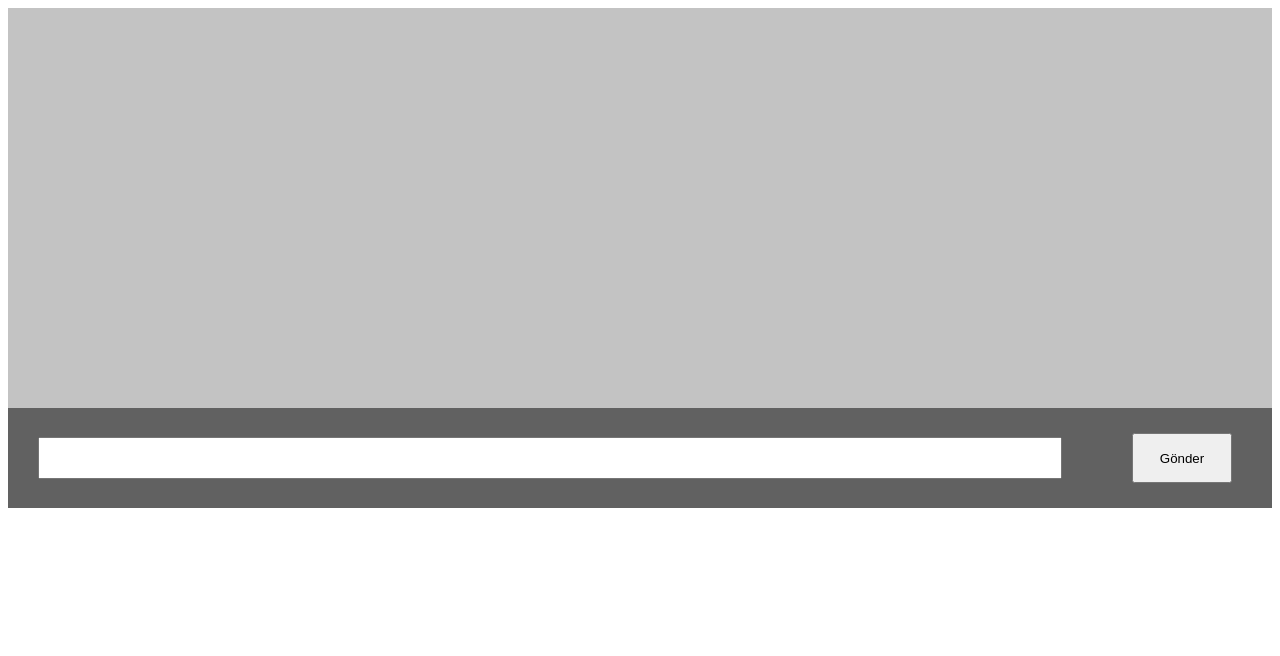
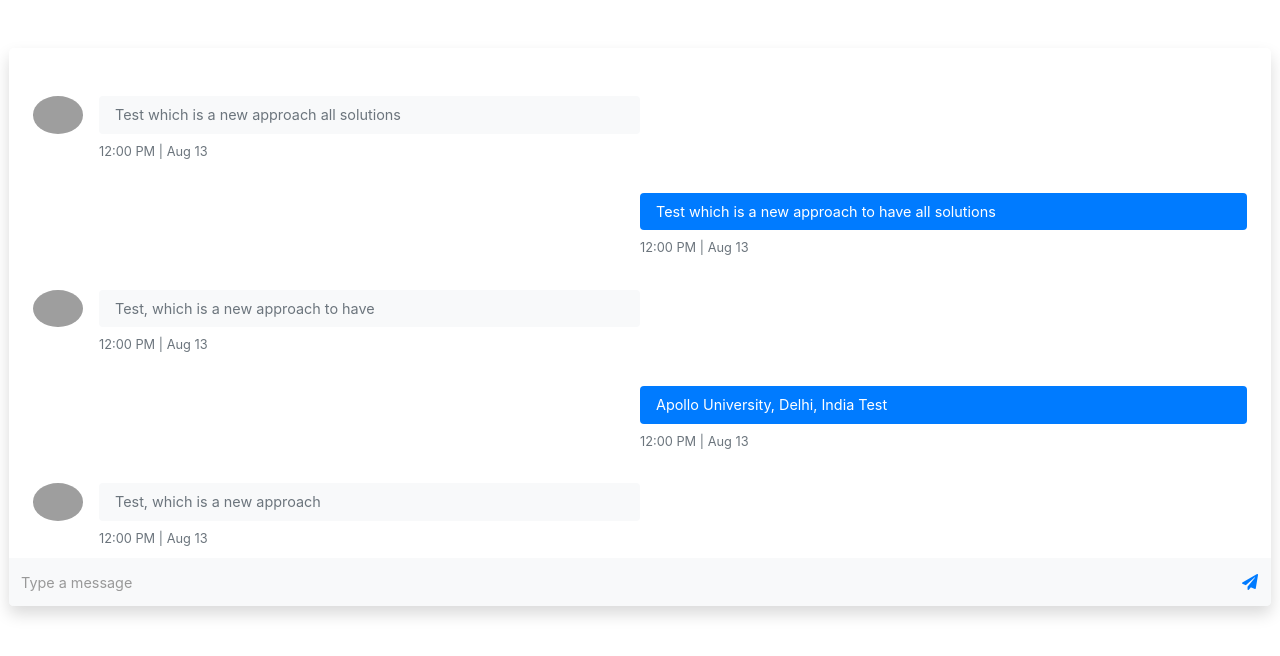
Before and after one commit to atakangemici/BetweenusUI, an Angular app: page / in a window 1280 px wide. Shown: the top 656 px of the page. Built offline with nearby package versions, Linux system fonts and the light colour scheme; grey boxes are pictures that could not be loaded.

Commit message:
new chat template

```diff
--- a/src/app/app.component.html
+++ b/src/app/app.component.html
@@ -1,3 +1,5 @@
+
+
 <div>
   <app-chat-inbox></app-chat-inbox>
 </div>
--- a/src/app/chat-inbox/chat-inbox.component.css
+++ b/src/app/chat-inbox/chat-inbox.component.css
@@ -1,28 +1,58 @@
-.chat-messages-show-container{
-    background: #c3c3c3;
-    height: 400px;
-    display: flex;
-    flex-direction: column;
-    overflow: auto;
+@import url('https://fonts.googleapis.com/css2?family=Roboto:wght@500&display=swap');
+
+@import url('https://stackpath.bootstrapcdn.com/bootstrap/4.4.1/css/bootstrap.min.css');
+
+@import url('https://stackpath.bootstrapcdn.com/bootstrap/4.4.1/js/bootstrap.bundle.min.js');
+
+@import url('https://use.fontawesome.com/releases/v5.7.2/css/all.css');
+
+@import url('https://cdnjs.cloudflare.com/ajax/libs/jquery/3.2.1/jquery.min.js');
+
+/*
+*
+* ==========================================
+* FOR DEMO PURPOSES
+* ==========================================
+*
+*/
+body {
+   background-color: #74EBD5;
+   background-image: linear-gradient(90deg, #74EBD5 0%, #9FACE6 100%);
+
+   min-height: 100vh;
  }
- .chat-messages-show-list {
-    list-style-type:none;
-    margin: 0;
-    padding: 0;
+
+ ::-webkit-scrollbar {
+   width: 5px;
  }
- .chat-messages-create-container{
-    background: #616161;
-    height: 100px;
-    display: flex;
-    justify-content: center;
+
+ ::-webkit-scrollbar-track {
+   width: 5px;
+   background: #f5f5f5;
  }
- .chat-messages-create-input {
-    padding: 12px;
-    margin: 29px 30px;
-    flex:2
+
+ ::-webkit-scrollbar-thumb {
+   width: 1em;
+   background-color: #ddd;
+   outline: 1px solid slategrey;
+   border-radius: 1rem;
  }
- .chat-messages-create-button {
-    height: 50px;
-    margin: auto 40px;
-    width: 100px;
+
+ .text-small {
+   font-size: 0.9rem;
  }
+
+ .messages-box,
+ .chat-box {
+   height: 510px;
+   overflow-y: scroll;
+ }
+
+ .rounded-lg {
+   border-radius: 0.5rem;
+ }
+
+ input::placeholder {
+   font-size: 0.9rem;
+   color: #999;
+ }
--- a/src/app/chat-inbox/chat-inbox.component.html
+++ b/src/app/chat-inbox/chat-inbox.component.html
@@ -1,4 +1,4 @@
-<div class="chat-messages">
+<!-- <div class="chat-messages">
     <div class="chat-messages-show-container">
         <ul class="chat-messages-show-list">
             <div *ngFor="let messageRead of messageArray">
@@ -24,4 +24,90 @@
         <input class="chat-messages-create-input" type="text" [(ngModel)]="message">
         <button class="chat-messages-create-button" (click)="SendMessage()"> Gönder </button>
     </div>
-</div>
+</div> -->
+
+<div class="container py-5 px-4" style="    max-width: 100%;">
+    <!-- For demo purpose-->
+
+
+    <div class="row rounded-lg overflow-hidden shadow">
+      <!-- Users box-->
+
+      <!-- Chat Box-->
+      <div class="col-12 px-0">
+        <div class="px-4 py-5 chat-box bg-white">
+          <!-- Sender Message-->
+          <div class="media w-50 mb-3"><img src="https://res.cloudinary.com/mhmd/image/upload/v1564960395/avatar_usae7z.svg" alt="user" width="50" class="rounded-circle">
+            <div class="media-body ml-3">
+              <div class="bg-light rounded py-2 px-3 mb-2">
+                <p class="text-small mb-0 text-muted">Test which is a new approach all solutions</p>
+              </div>
+              <p class="small text-muted">12:00 PM | Aug 13</p>
+            </div>
+          </div>
+
+          <!-- Reciever Message-->
+          <div class="media w-50 ml-auto mb-3">
+            <div class="media-body">
+              <div class="bg-primary rounded py-2 px-3 mb-2">
+                <p class="text-small mb-0 text-white">Test which is a new approach to have all solutions</p>
+              </div>
+              <p class="small text-muted">12:00 PM | Aug 13</p>
+            </div>
+          </div>
+
+          <!-- Sender Message-->
+          <div class="media w-50 mb-3"><img src="https://res.cloudinary.com/mhmd/image/upload/v1564960395/avatar_usae7z.svg" alt="user" width="50" class="rounded-circle">
+            <div class="media-body ml-3">
+              <div class="bg-light rounded py-2 px-3 mb-2">
+                <p class="text-small mb-0 text-muted">Test, which is a new approach to have</p>
+              </div>
+              <p class="small text-muted">12:00 PM | Aug 13</p>
+            </div>
+          </div>
+
+          <!-- Reciever Message-->
+          <div class="media w-50 ml-auto mb-3">
+            <div class="media-body">
+              <div class="bg-primary rounded py-2 px-3 mb-2">
+                <p class="text-small mb-0 text-white">Apollo University, Delhi, India Test</p>
+              </div>
+              <p class="small text-muted">12:00 PM | Aug 13</p>
+            </div>
+          </div>
+
+          <!-- Sender Message-->
+          <div class="media w-50 mb-3"><img src="https://res.cloudinary.com/mhmd/image/upload/v1564960395/avatar_usae7z.svg" alt="user" width="50" class="rounded-circle">
+            <div class="media-body ml-3">
+              <div class="bg-light rounded py-2 px-3 mb-2">
+                <p class="text-small mb-0 text-muted">Test, which is a new approach</p>
+              </div>
+              <p class="small text-muted">12:00 PM | Aug 13</p>
+            </div>
+          </div>
+
+          <!-- Reciever Message-->
+          <div class="media w-50 ml-auto mb-3">
+            <div class="media-body">
+              <div class="bg-primary rounded py-2 px-3 mb-2">
+                <p class="text-small mb-0 text-white">Apollo University, Delhi, India Test</p>
+              </div>
+              <p class="small text-muted">12:00 PM | Aug 13</p>
+            </div>
+          </div>
+
+        </div>
+
+        <!-- Typing area -->
+        <form action="#" class="bg-light">
+          <div class="input-group">
+            <input type="text" placeholder="Type a message" aria-describedby="button-addon2" class="form-control rounded-0 border-0 py-4 bg-light">
+            <div class="input-group-append">
+              <button id="button-addon2" type="submit" class="btn btn-link"> <i class="fa fa-paper-plane"></i></button>
+            </div>
+          </div>
+        </form>
+
+      </div>
+    </div>
+  </div>
--- a/src/index.html
+++ b/src/index.html
@@ -5,7 +5,7 @@
   <title>Demo</title>
   <base href="/">
   <meta name="viewport" content="width=device-width, initial-scale=1">
-  <link rel="icon" type="image/x-icon" href="favicon.ico">
+
 </head>
 <body>
   <app-root></app-root>
```
